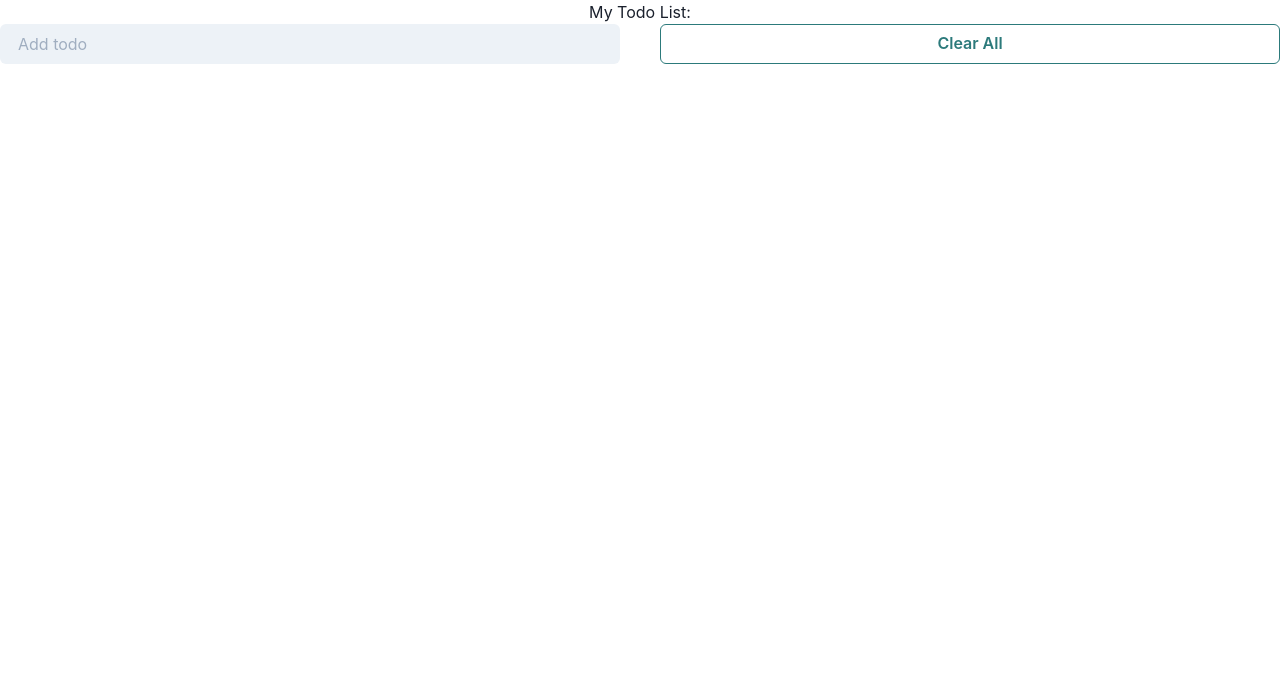
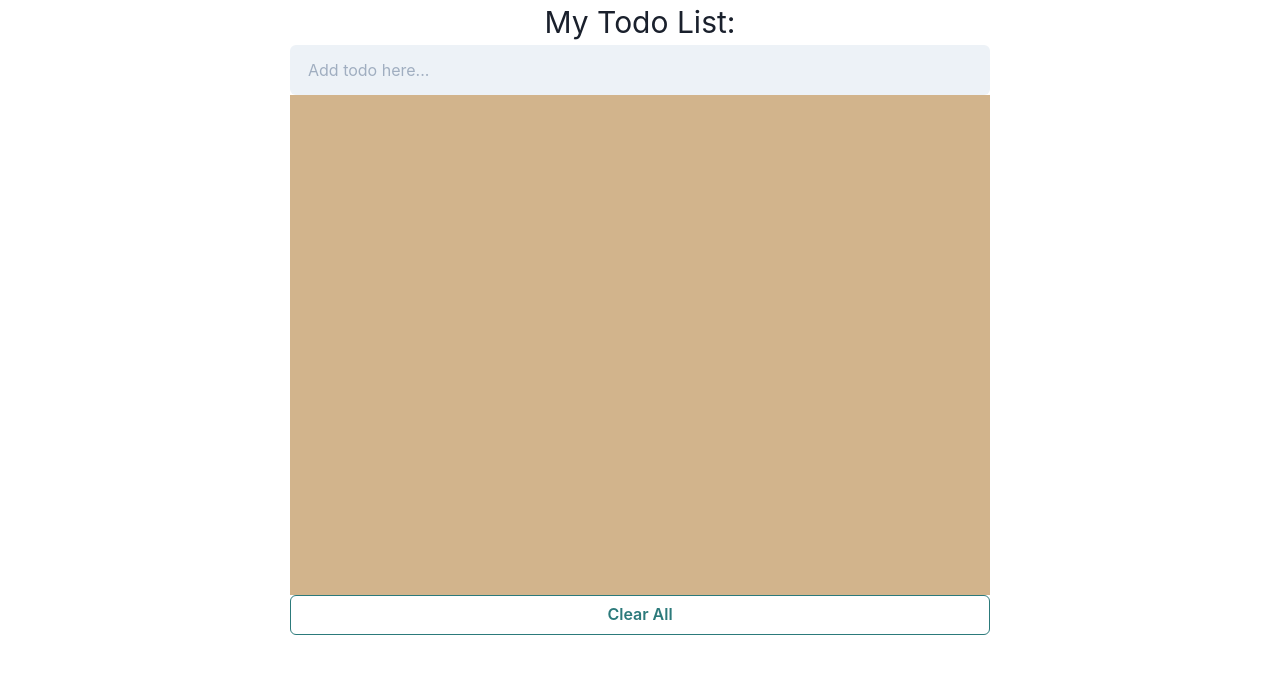
Before and after one commit to Am-White/Checklist, a React (Create React App) app in the folder checklist/: page / in a window 1280 px wide. Shown: the top 674 px of the page. Built offline with nearby package versions, Linux system fonts and the light colour scheme.

Commit message:
added styling to notes page

```diff
--- a/checklist/src/App.css
+++ b/checklist/src/App.css
@@ -1,6 +1,3 @@
-.App {
-  text-align: center;
-}
 
 .App-logo {
   height: 40vmin;
--- a/checklist/src/components/form/index.jsx
+++ b/checklist/src/components/form/index.jsx
@@ -1,4 +1,4 @@
-import { Input } from "@chakra-ui/react";
+import {  Input } from "@chakra-ui/react";
 //Enter new task to add to the todo
 import React, { useState } from "react";
 
@@ -25,9 +25,10 @@ const Form = ({ onSubmit }) => {
     >
       <Input
         {...todoText}
-        placeholder="Add todo"
+        placeholder="Add todo here..."
         margin="normal"
         variant="filled"
+        height="50px"
       />
     </form>
   );
--- a/checklist/src/components/todos/index.jsx
+++ b/checklist/src/components/todos/index.jsx
@@ -3,54 +3,47 @@ import React, { useState } from "react";
 import {
   Checkbox,
   IconButton,
-  List,
-  ListItem
+
 } from "@chakra-ui/react";
 import { DeleteIcon } from "@chakra-ui/icons";
 
 //list of what needs to be done + delete button
-const Todos = ({todos, toggleComplete,}) => {
-  //const todoState = useState(["do this"])
+const Todos = ({todos, toggleComplete, handleDelete}) => {
 
-  // const [todo, setTodo] = useState([])
-
-  // const handleDelete = e => {
-  //   const {id} = e.target.parentElement;
-  //   todo.splice(id, 0)
-  //   setTodo([...todo]);
-
-  // };
+ // const todoState = useState(["do this"])
 
   return (
-    <div className="App"
-      style={{maxHeight:"400px"}}>
+    <div className="App">
 
-      <List>
+      <div>
             {todos.map(({ todoText, complete }, i) => (
-              <ListItem
+              <div
                 key={i}
 
                 style={{
                   backgroundColor: "lightblue",
+                  opacity: "85%",
+                  padding: "5px",
                   fontSize: "20px",
-                  textAlign: "center",
-
                   textDecoration: complete ? "line-through" : "",
                 }}
               >
-                <Checkbox onChange={() => toggleComplete(i)}> </Checkbox>
+                <Checkbox
+                onChange={() => toggleComplete(i)}
+                isChecked={complete}
+                float="left"> </Checkbox>
 
                 {todoText }
 
-                <IconButton
-                  // onClick={handleDelete}
-                  boxSize="1rem"
+                <DeleteIcon
+                  onClick={() => handleDelete(i)}
+                  float="right"
                   aria-label="Search database"
-                  icon={<DeleteIcon />}
+
                 />
-              </ListItem>
+              </div>
             ))}
-          </List>
+          </div>
     </div>
   );
 };
--- a/checklist/src/views/home.jsx
+++ b/checklist/src/views/home.jsx
@@ -3,7 +3,6 @@ import Todos from '../components/todos';
 import Form from "../components/form";
 import {
   Container,
-  SimpleGrid,
   Box,
   Button,
 } from "@chakra-ui/react";
@@ -25,26 +24,43 @@ const Home = () => {
     );
             console.log(todos);
 
+
+  const handleDelete = (i) =>
+  setTodos(
+    todos.map((todo, k) =>
+      k !== i
+        ? todo
+        : null
+    ).filter(Boolean)
+  );
+
   return (
-    <div className="App">
-      <Container className="header">My Todo List:</Container>
+    <div className="App" style={{margin:"auto", width:"700px"}}>
+      <Container
+      textAlign="center"
+      fontSize="30px"
+      >My Todo List:</Container>
 
-      <SimpleGrid columns={[2, null, 2]} spacing="40px">
+
         <Box>
           <Form
             onSubmit={(todoText) =>
               setTodos([{ todoText, complete: false }, ...todos])
             }
           />
-        </Box>
 
-
-        <Box>
+        <Box
+        style={{
+          height:"500px",
+          backgroundColor:"tan",
+          paddingTop:"20px"
+        }}>
 
         <Todos
-        placeholder="Todos show here"
         todos = {todos}
-        toggleComplete = {toggleComplete}/>
+        toggleComplete = {toggleComplete}
+        handleDelete = {handleDelete}/>
+        </Box>
 
         <Button
           onClick={() => setTodos([])}
@@ -55,7 +71,7 @@ const Home = () => {
           Clear All
         </Button>
         </Box>
-      </SimpleGrid>
+
     </div>
   );
 };
```
